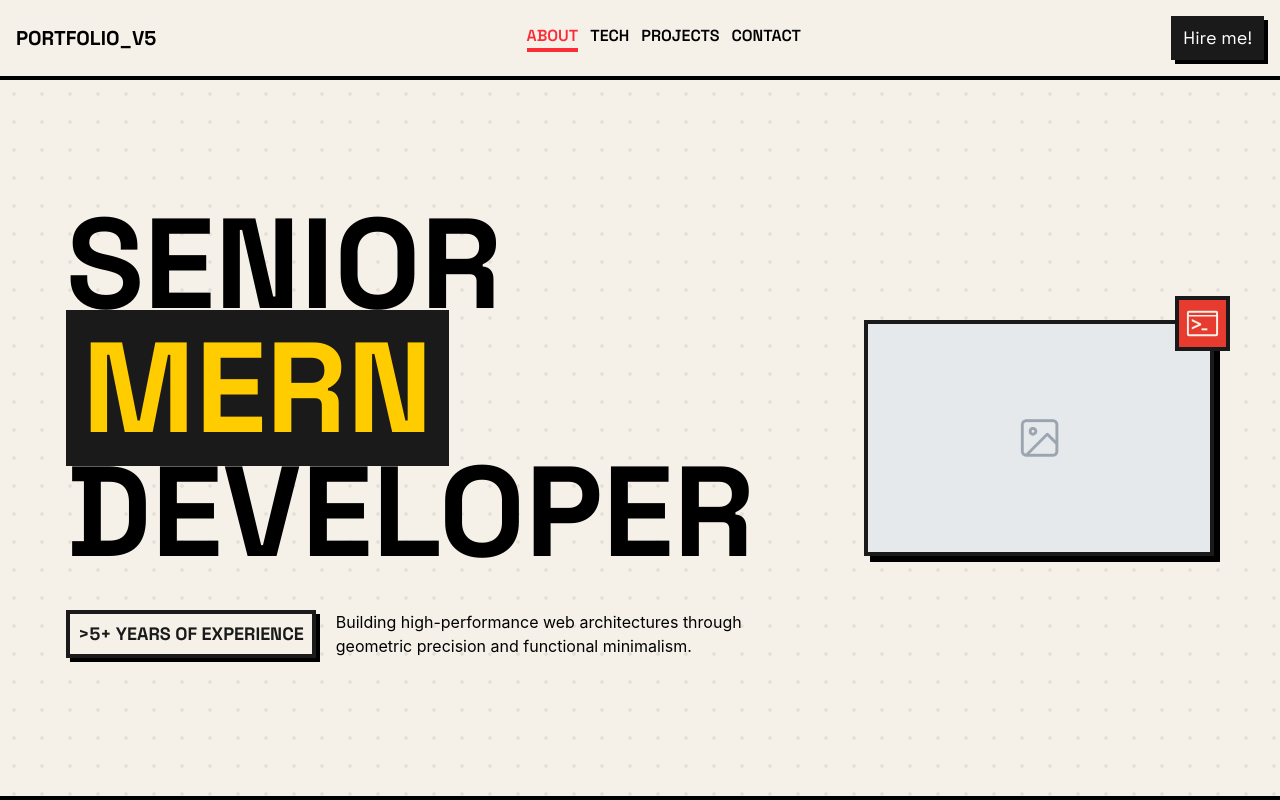
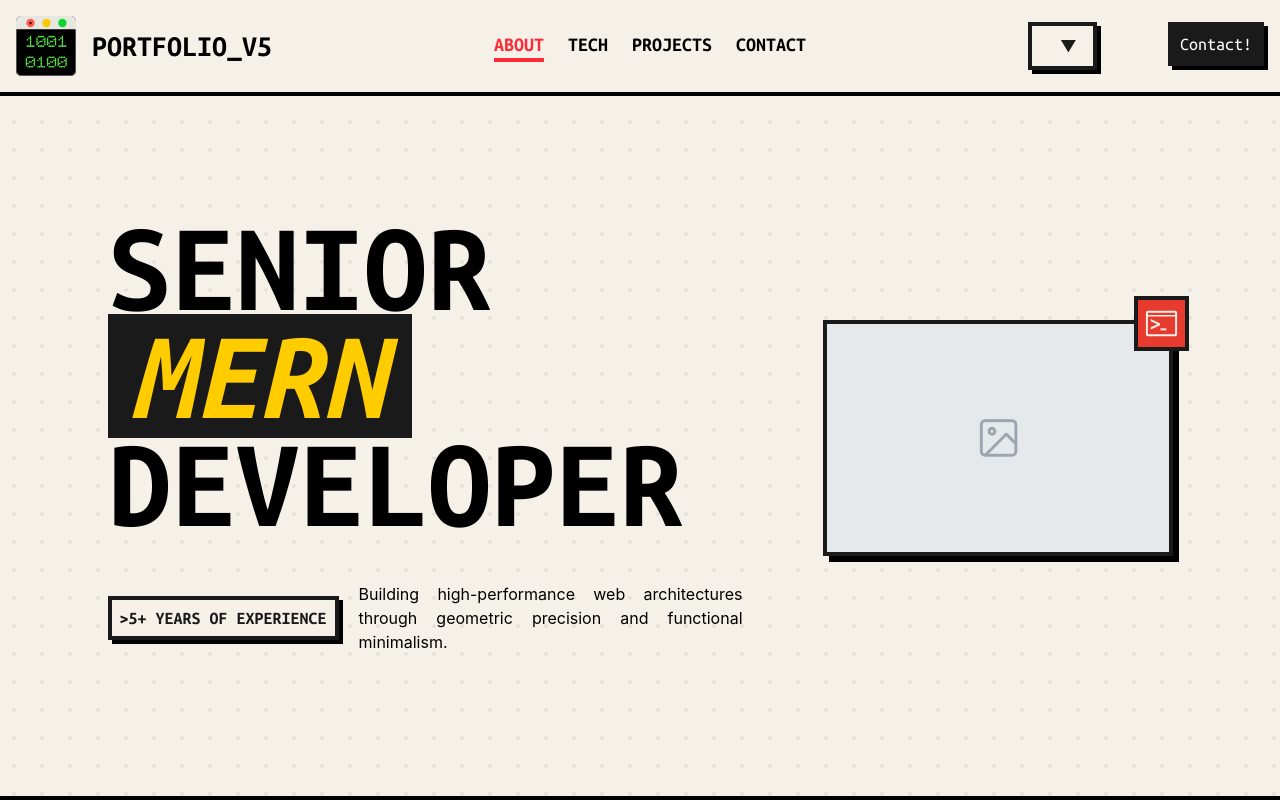
Before and after one commit to CloudNine13/portfolio-front, a React (Vite) app: page / in a window 1280 px wide. Built offline with nearby package versions, Linux system fonts and the light colour scheme.

Commit message:
feat(language_dropdown): Add language_dropdown

```diff
--- a/index.html
+++ b/index.html
@@ -8,7 +8,7 @@
     <link rel="preconnect" href="https://fonts.googleapis.com" />
     <link rel="preconnect" href="https://fonts.gstatic.com" crossorigin />
     <link
-      href="https://fonts.googleapis.com/css2?family=Inter:wght@400;500;600;700&family=Space+Grotesk:wght@400;500;600;700&display=swap"
+      href="https://fonts.googleapis.com/css2?family=Inter:wght@400;500;600;700&family=Ubuntu+Mono:ital,wght@0,400;0,500;0,600;0,700;0,800;1,400;1,500;1,600;1,700;1,800&display=swap"
       rel="stylesheet"
     />
   </head>
--- a/src/components/Button/Button.tsx
+++ b/src/components/Button/Button.tsx
@@ -21,7 +21,7 @@ export default function Button({
   uppercase = false,
   ...props
 }: ButtonProps) {
-  const defaultStyle = 'py-1 px-2 font-display text-lg';
+  const defaultStyle = 'py-1 px-2 h-fit font-display text-lg';
   const shadowStyle = hasShadow ? 'shadow-[4px_4px_0px_0px_rgba(0,0,0,1)]' : '';
   const disabledStyle = disabled ? 'cursor-default' : 'cursor-pointer';
   const borderStyle = `border-${borderSize} border-${borderColor}`;
--- /dev/null
+++ b/src/components/Dropdown/Dropdown.tsx
@@ -0,0 +1,73 @@
+import { useState, useRef, useEffect } from 'react';
+
+export type SelectOption = {
+  value: string;
+  shorthand: string;
+  label: string;
+  description?: string;
+};
+
+type DropdownProps = {
+  options: SelectOption[];
+  value: string;
+  onChange: (value: string) => void;
+};
+
+export default function Dropdown({ options, value, onChange }: DropdownProps) {
+  const [isOpen, setIsOpen] = useState(false);
+  const [displayValue, setDisplayValue] = useState(value);
+  const dropdownRef = useRef<HTMLDivElement>(null);
+
+  useEffect(() => {
+    const handleClickOutside = (event: MouseEvent) => {
+      if (dropdownRef.current && !dropdownRef.current.contains(event.target as Node)) {
+        setIsOpen(false);
+      }
+    };
+    document.addEventListener('mousedown', handleClickOutside);
+    return () => document.removeEventListener('mousedown', handleClickOutside);
+  }, []);
+
+  const handleSelect = (optionValue: string) => {
+    onChange(optionValue);
+    const selectedOption = options.find((opt) => opt.value === optionValue);
+    const displayValue = selectedOption.shorthand.toUpperCase() || '';
+    setDisplayValue(displayValue);
+    setIsOpen(false);
+  };
+
+  const shadowStyle = 'shadow-[4px_4px_0px_0px_rgba(0,0,0,1)]';
+  const dropdownStyle = `${shadowStyle} w-fit flex items-center justify-between bg-${isOpen ? 'black' : 'white'} border-4 border-black px-4 py-2 font-bold text-${isOpen ? 'white' : 'black'} focus:outline-none transition duration-300 ease-in-out`;
+  const arrowStyle = `transition-transform duration-200 ${isOpen ? 'rotate-90' : ''}`;
+  const optionListStyle = `${shadowStyle} absolute z-50 w-fit mt-2 bg-white border-4 border-black max-h-60 overflow-y-auto`;
+  const listItemStyle =
+    'cursor-pointer px-4 py-3 border-b-2 border-black last:border-b-0 hover:bg-black hover:text-white transition-colors';
+  const descriptionStyle = 'text-sm text-gray-600 font-normal';
+
+  return (
+    <div className={`relative w-35`} ref={dropdownRef}>
+      <button type="button" onClick={() => setIsOpen(!isOpen)} className={dropdownStyle}>
+        <span className="font-display pr-3">{displayValue}</span>
+        <span className={arrowStyle}>▼</span>
+      </button>
+      {isOpen && (
+        <ul className={optionListStyle}>
+          {options.map((option) => (
+            <li
+              key={option.value}
+              onClick={() => handleSelect(option.value)}
+              className={listItemStyle}
+            >
+              <div className="flex flex-col">
+                <span className="font-bold">{option.label}</span>
+                {option.description && (
+                  <span className={descriptionStyle}>{option.description}</span>
+                )}
+              </div>
+            </li>
+          ))}
+        </ul>
+      )}
+    </div>
+  );
+}
--- a/src/components/Image/Image.tsx
+++ b/src/components/Image/Image.tsx
@@ -7,6 +7,7 @@ type ImageProps = {
   width?: string;
   height?: string;
   hasShadow?: boolean;
+  hasBorder?: boolean;
 } & ImgHTMLAttributes<HTMLImageElement>;
 
 export default function Image({
@@ -15,10 +16,11 @@ export default function Image({
   width = '350px',
   height = '350px',
   hasShadow = false,
+  hasBorder = true,
   className = '',
   ...props
 }: ImageProps) {
-  const defaultStyle = `object-cover border-black border-4`;
+  const defaultStyle = `object-cover ${hasBorder ? 'border-black border-4' : ''}`;
   const shadowStyle = hasShadow ? 'shadow-[6px_6px_0px_0px_rgba(0,0,0,1)]' : '';
 
   return (
--- a/src/index.css
+++ b/src/index.css
@@ -17,7 +17,7 @@
 }
 
 .font-display {
-  font-family: 'Space Grotesk', sans-serif;
+  font-family: 'Ubuntu Mono', sans-serif;
 }
 
 .font-sans {
--- a/src/locales/en/translation.json
+++ b/src/locales/en/translation.json
@@ -10,7 +10,7 @@
     "TECH": "Tech",
     "PROJECTS": "Projects",
     "CONTACT": "Contact",
-    "BUTTON": "Hire me!"
+    "BUTTON": "Contact!"
   },
   "HERO_SECTION": {
     "DESCRIPTION": "Building high-performance web architectures through geometric precision and functional minimalism.",
--- a/src/locales/es/translation.json
+++ b/src/locales/es/translation.json
@@ -10,7 +10,7 @@
     "TECH": "Tech",
     "PROJECTS": "Proyectos",
     "CONTACT": "Contacto",
-    "BUTTON": "Contratame!"
+    "BUTTON": "Conocerme!"
   },
   "HERO_SECTION": {
     "DESCRIPTION": "Construyendo arquitecturas web de alto rendimiento a través de precisión geométrica y minimalismo funcional.",
--- a/src/locales/ru/translation.json
+++ b/src/locales/ru/translation.json
@@ -7,13 +7,13 @@
   },
   "NAVBAR": {
     "ABOUT": "О себе",
-    "TECH": "Тех",
+    "TECH": "Стек",
     "PROJECTS": "Проекты",
     "CONTACT": "Связаться",
-    "BUTTON": "Нанять меня!"
+    "BUTTON": "Познакомиться!"
   },
   "HERO_SECTION": {
-    "DESCRIPTION": "Создаю архитектуры веб-приложений высокой производительности с помощью геометрической точности и функционального минимализма.",
+    "DESCRIPTION": "Создаю веб-решения высокой производительности с геометрической точностью и функциональным минимализмом.",
     "EXPERIENCE": ">5+ лет опыта"
   }
 }
--- a/src/views/HeroSection/HeroSection.tsx
+++ b/src/views/HeroSection/HeroSection.tsx
@@ -9,8 +9,8 @@ export default function HeroSection() {
   const heroContainerStyle = 'dot-bg w-full flex items-center justify-center border-b-4 gap-20';
   const textContainerStyle = 'flex flex-col gap-13';
   const imageContainerStyle = 'relative flex flex-col flex items-center justify-center';
-  const descriptionStyle = 'max-w-xs md:max-w-sm lg:max-w-md';
-  const highlightStyle = 'text-yellow bg-black w-max py-8 px-4';
+  const descriptionStyle = 'max-w-xxs md:max-w-xs lg:max-w-sm text-justify';
+  const highlightStyle = 'text-yellow bg-black w-max py-4 px-6 italic';
   const overlayImageStyle = 'absolute -top-6 -right-4 bg-red p-1.5';
   const heroCalculatedHeight = { height: 'calc(100vh - 80px)' };
 
@@ -22,7 +22,7 @@ export default function HeroSection() {
           <h1 className={`${headerStyle} ${highlightStyle}`}>MERN</h1>
           <h1 className={headerStyle}>Developer</h1>
         </div>
-        <div className="flex flex-row gap-5">
+        <div className="flex flex-row gap-5 items-center">
           <Button
             backgroundColor="bg-white"
             borderSize={4}
--- a/src/views/NavBar/NavBar.style.ts
+++ /dev/null
@@ -1,12 +0,0 @@
-const infoStyle = 'font-display text-xl font-bold';
-const containerStyle =
-  'fixed top-0 left-0 right-0 flex h-fit justify-between p-4 z-50 border-b-4 bg-white items-center';
-const selectionStyle = 'flex flex-row gap-3 font-display font-semibold';
-const buttonStyle = {
-  textColor: 'text-white-secondary',
-  backgroundColor: 'bg-black',
-};
-const getMenuItemStyle = (isActive: boolean) =>
-  `cursor-pointer text-center uppercase ${isActive ? 'text-red-500 border-b-4 border-red-500' : ''}`;
-
-export { infoStyle, containerStyle, selectionStyle, buttonStyle, getMenuItemStyle };
--- a/src/views/NavBar/NavBar.tsx
+++ b/src/views/NavBar/NavBar.tsx
@@ -1,17 +1,31 @@
 import { useState } from 'react';
 import { useTranslation } from 'react-i18next';
-import { Button } from '../../components';
-import {
-  buttonStyle,
-  containerStyle,
-  getMenuItemStyle,
-  infoStyle,
-  selectionStyle,
-} from './NavBar.style';
+import { Button, Image } from '../../components';
+import Dropdown from '../../components/Dropdown/Dropdown';
+import coloredTerminalIcon from '../../assets/terminal-colored.svg';
 
 export default function NavBar() {
-  const { t } = useTranslation();
+  const { t, i18n } = useTranslation();
   const [activeIndex, setActiveIndex] = useState(0);
+  const [language, setLanguage] = useState(i18n.language || 'en');
+
+  const languageOptions = [
+    { value: 'es', shorthand: '🇪🇸 Esp', label: '🇪🇸 Español' },
+    { value: 'ru', shorthand: '🇷🇺 Rus', label: '🇷🇺 Русский' },
+    { value: 'en', shorthand: '🇺🇸 Eng', label: '🇺🇸 English' },
+  ];
+
+  const infoStyle = 'font-display text-3xl font-bold';
+  const headerStyle = 'flex items-center gap-4';
+  const containerStyle =
+    'fixed top-0 left-0 right-0 flex h-fit justify-between p-4 z-50 border-b-4 bg-white items-center';
+  const selectionStyle = 'flex flex-row gap-6 text-xl font-display font-semibold';
+  const buttonStyle = {
+    textColor: 'text-white-secondary',
+    backgroundColor: 'bg-black',
+  };
+  const getMenuItemStyle = (isActive: boolean) =>
+    `cursor-pointer text-center uppercase ${isActive ? 'text-red-500 border-b-4 border-red-500' : ''}`;
 
   const menuItems = [
     { key: 'NAVBAR.ABOUT', link: '' },
@@ -22,7 +36,16 @@ export default function NavBar() {
 
   return (
     <div className={containerStyle}>
-      <div className={infoStyle}>PORTFOLIO_V5</div>
+      <div className={headerStyle}>
+        <Image
+          src={coloredTerminalIcon}
+          alt="Terminal Icon"
+          width="60px"
+          height="60px"
+          hasBorder={false}
+        />
+        <div className={infoStyle}>PORTFOLIO_V5</div>
+      </div>
       <div className={selectionStyle}>
         {menuItems.map((item, index) => (
           <div
@@ -34,9 +57,22 @@ export default function NavBar() {
           </div>
         ))}
       </div>
-      <Button {...buttonStyle} hasShadow>
-        {t('NAVBAR.BUTTON')}
-      </Button>
+      <div className="flex">
+        <Dropdown
+          options={languageOptions}
+          value={
+            languageOptions.find((option) => option.value === language)?.shorthand.toUpperCase() ||
+            ''
+          }
+          onChange={(element) => {
+            setLanguage(element);
+            i18n.changeLanguage(element);
+          }}
+        />
+        <Button {...buttonStyle} hasShadow>
+          {t('NAVBAR.BUTTON')}
+        </Button>
+      </div>
     </div>
   );
 }
```
Also changed, not shown: src/assets/terminal-colored.svg (added), src/components/Dropdown/index.ts (added).
